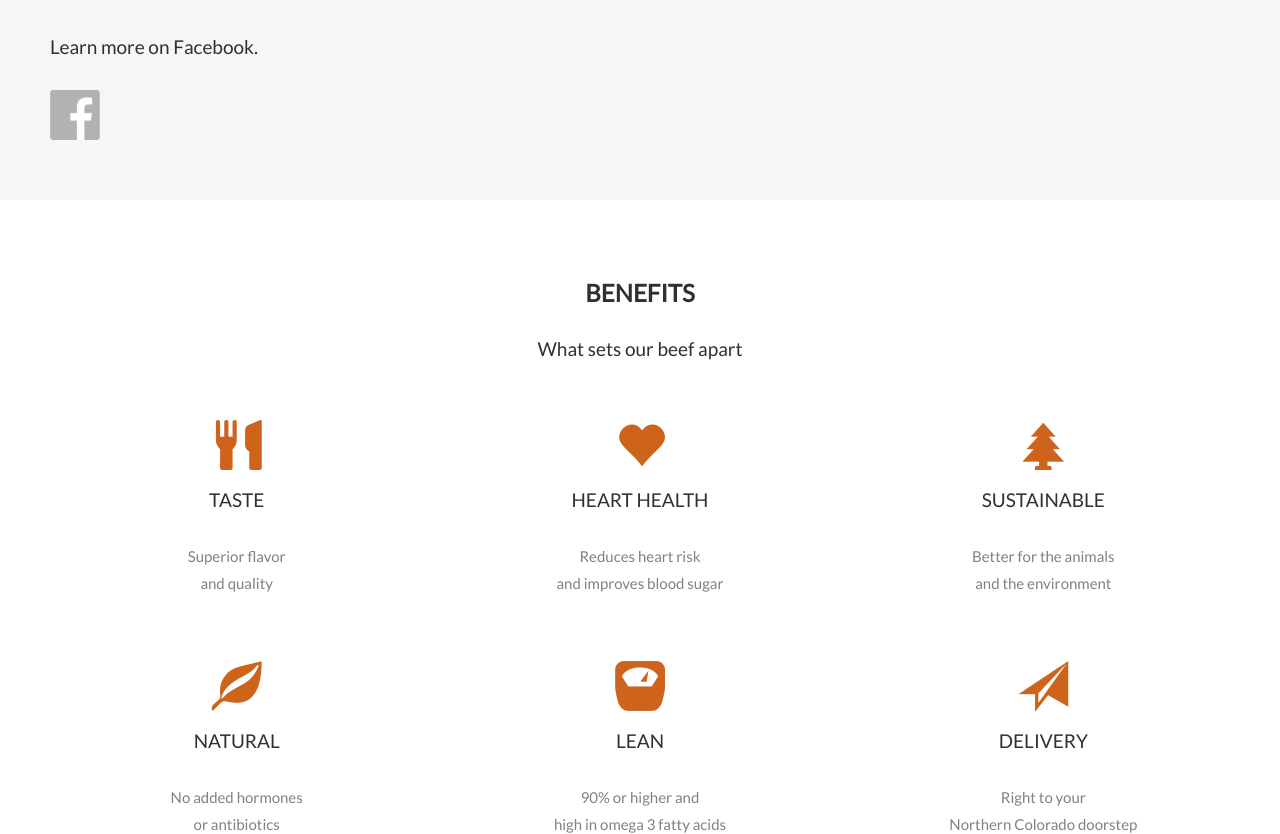
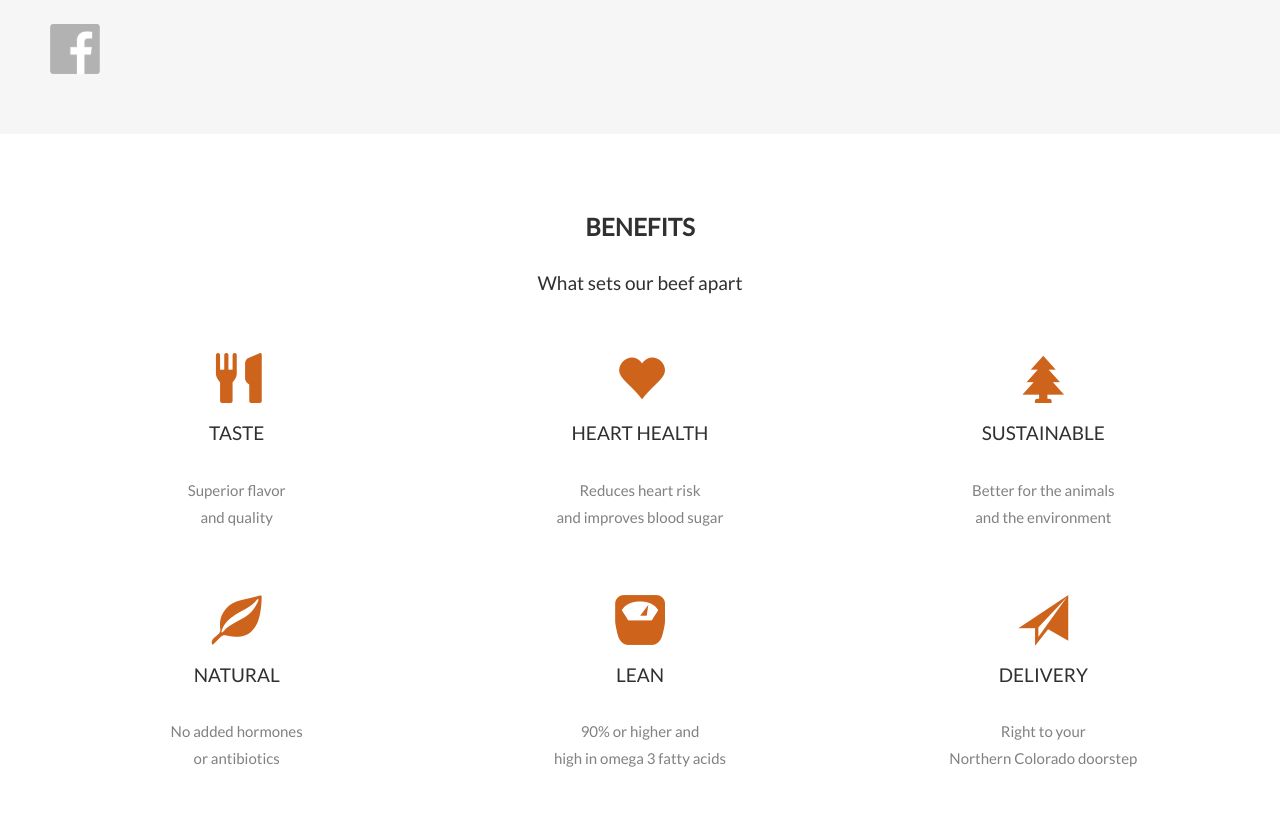
Before and after one commit to robbreshears/koehnBeef, a plain HTML site: page index.html in a window 1280 px wide. Shown: the part 988-1822 px from the top of the page. Drawn offline with nearby package versions, Linux system fonts and the light colour scheme.

Commit message:
Add files via upload

```diff
--- a/index.html
+++ b/index.html
@@ -76,7 +76,7 @@
 			 <br>
 			<div class="row">
 				<div class="col-sm-4">
-					<h4>Learn more on Facebook.</h4>
+					<!--<h4>Learn more on Facebook.</h4>-->
 				<!--</div>
 				<div class="col-sm-2">-->
 			  		<a href="https://www.facebook.com/Koehn-Beef-329060107942316/">
```
